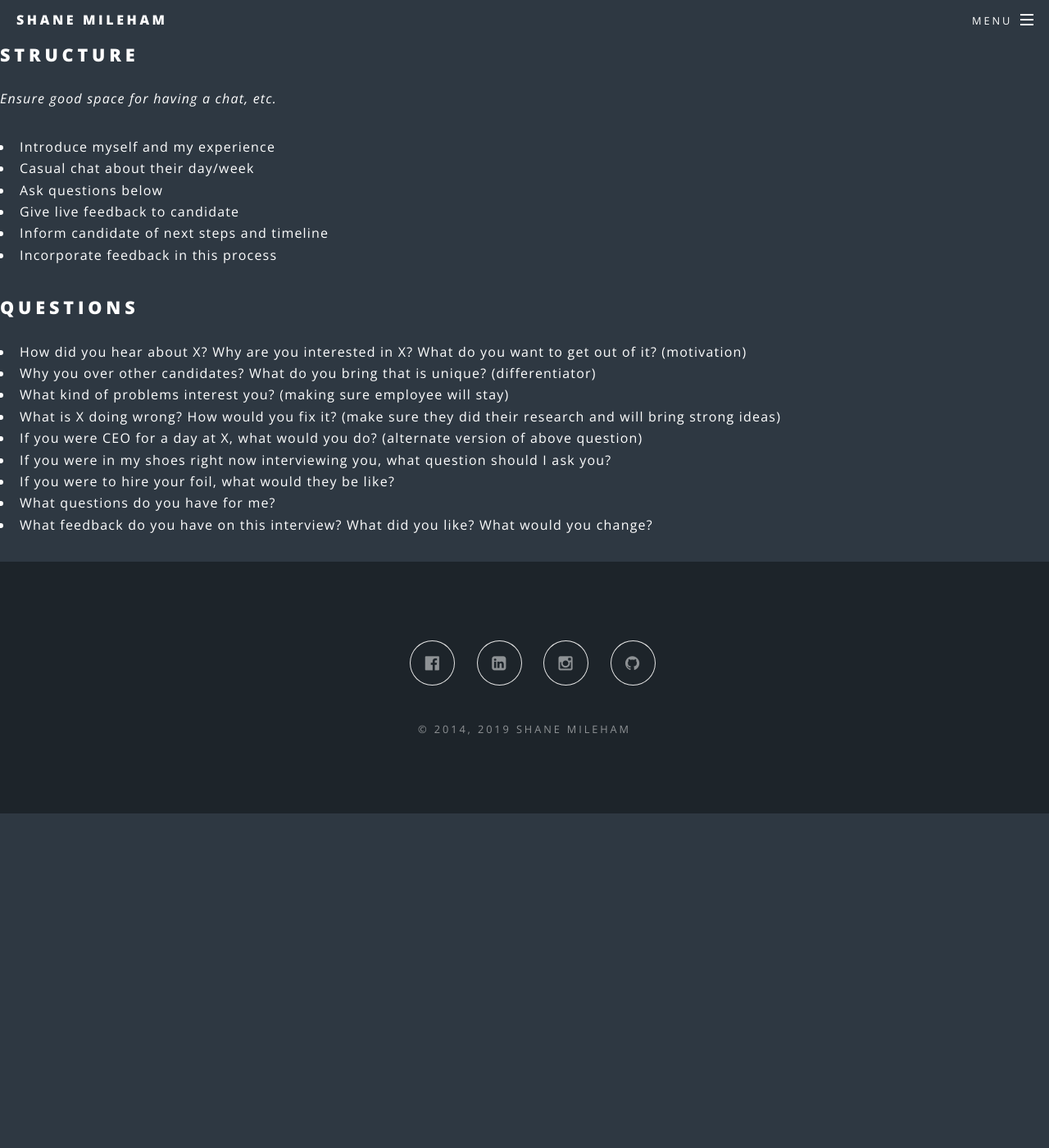
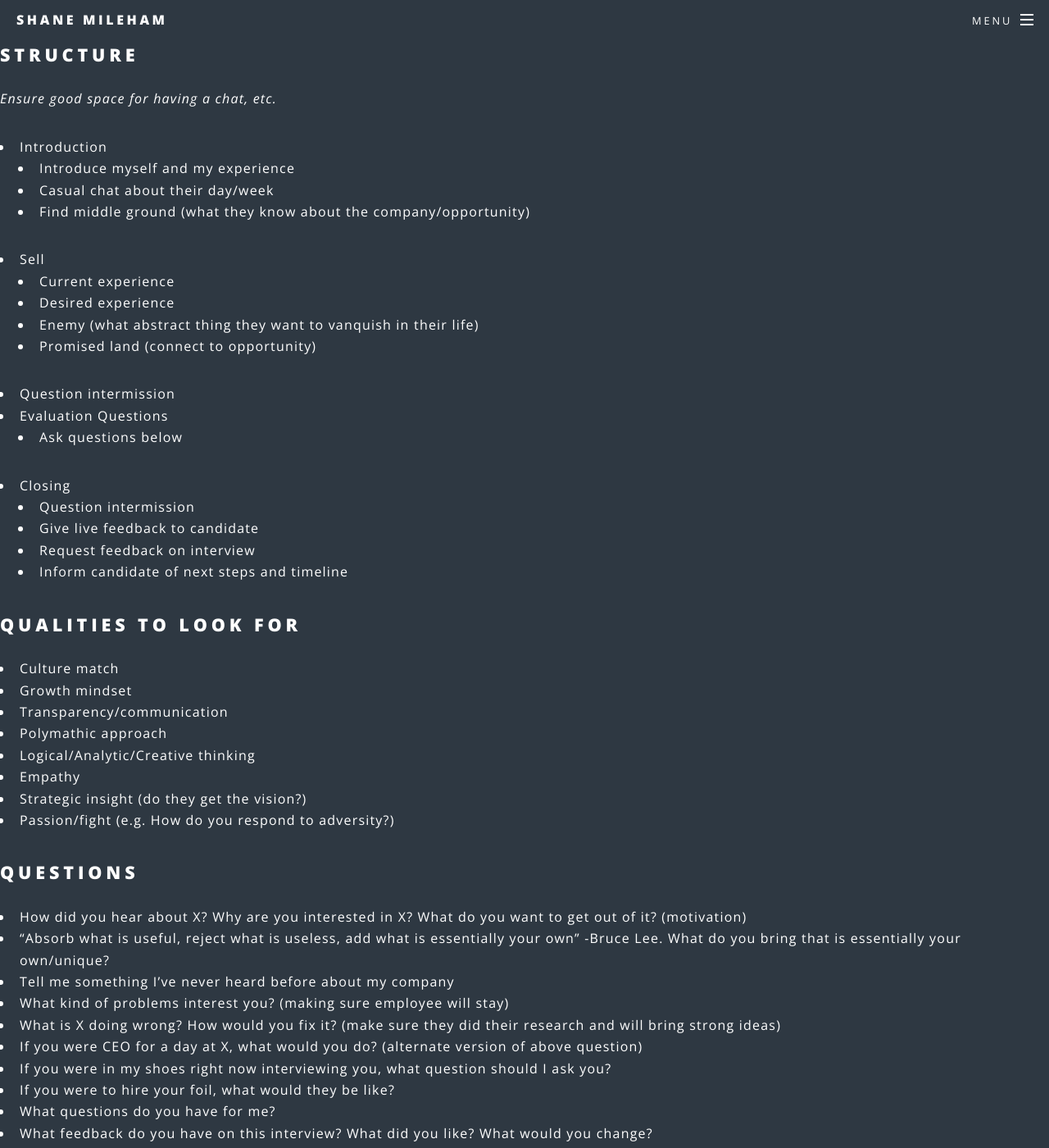
Before and after one commit to shanemileham/shanemileham.github.io, a Jekyll site: the page built from _kb/professional/hiring/interview.md, in a window 1280 px wide and 1400 px high. Shown: the whole window at 82% size. Built offline with Jekyll 4.4.1, drawn with Linux system fonts in a browser that asks for light colours; comment, search, counter and statistics services are not loaded; some of the changed text lies outside the part shown.

Commit message:
Updated hiring interview

```diff
--- a/_kb/professional/hiring/interview.md
+++ b/_kb/professional/hiring/interview.md
@@ -4,16 +4,38 @@ title: Interview
 
 ## Structure
 _Ensure good space for having a chat, etc._
-- Introduce myself and my experience
-- Casual chat about their day/week
-- Ask questions below
-- Give live feedback to candidate
-- Inform candidate of next steps and timeline
-- Incorporate feedback in this process
+- Introduction
+  - Introduce myself and my experience
+  - Casual chat about their day/week
+  - Find middle ground (what they know about the company/opportunity)
+- Sell
+  - Current experience
+  - Desired experience
+  - Enemy (what abstract thing they want to vanquish in their life)
+  - Promised land (connect to opportunity)
+- Question intermission
+- Evaluation Questions
+  - Ask questions below
+- Closing
+  - Question intermission
+  - Give live feedback to candidate
+  - Request feedback on interview
+  - Inform candidate of next steps and timeline
+
+## Qualities to look for
+- Culture match
+- Growth mindset
+- Transparency/communication
+- Polymathic approach
+- Logical/Analytic/Creative thinking
+- Empathy
+- Strategic insight (do they get the vision?)
+- Passion/fight (e.g. How do you respond to adversity?)
 
 ## Questions
 - How did you hear about X? Why are you interested in X? What do you want to get out of it? (motivation)
-- Why you over other candidates? What do you bring that is unique? (differentiator)
+- "Absorb what is useful, reject what is useless, add what is essentially your own" -Bruce Lee. What do you bring that is essentially your own/unique?
+- Tell me something I've never heard before about my company
 - What kind of problems interest you? (making sure employee will stay)
 - What is X doing wrong? How would you fix it? (make sure they did their research and will bring strong ideas)
 - If you were CEO for a day at X, what would you do? (alternate version of above question)
@@ -21,3 +43,6 @@ _Ensure good space for having a chat, etc._
 - If you were to hire your foil, what would they be like?
 - What questions do you have for me?
 - What feedback do you have on this interview? What did you like? What would you change?
+
+## TODO
+- Input INV questions to dive deeper
```
